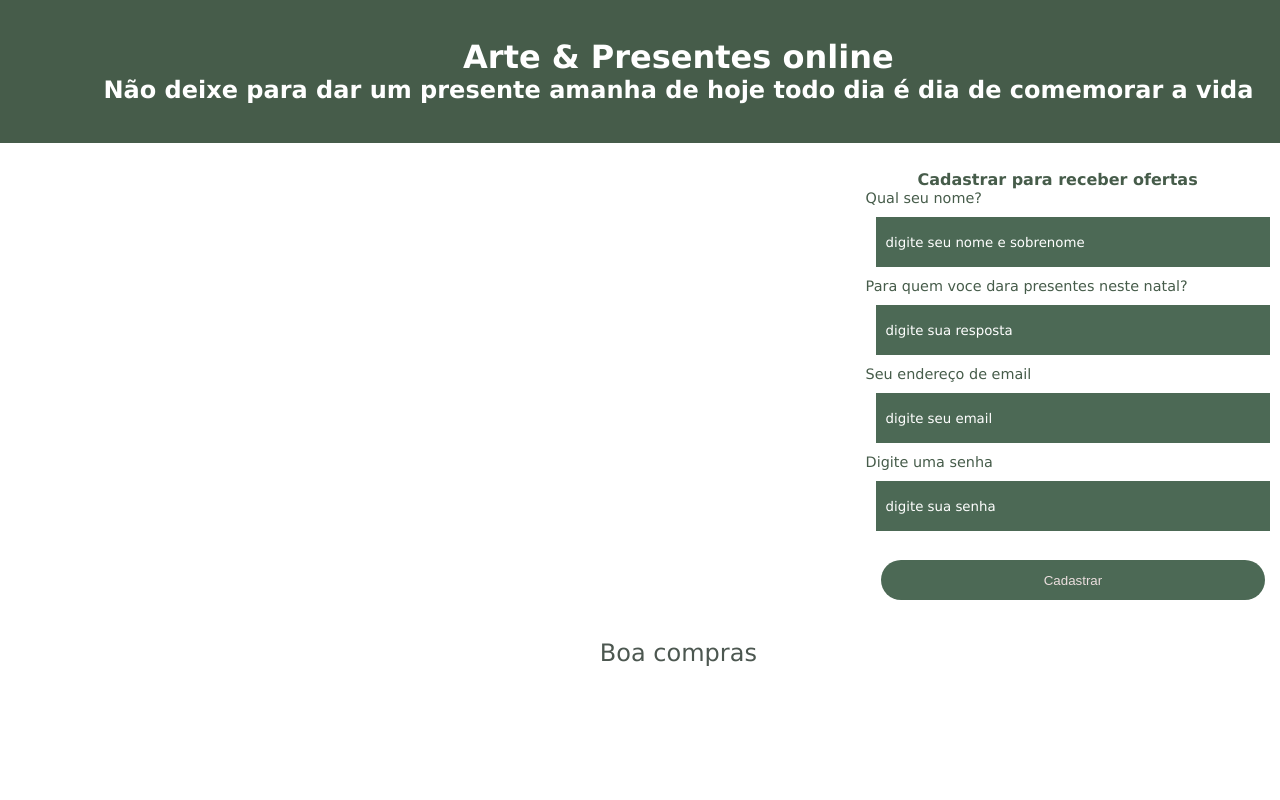
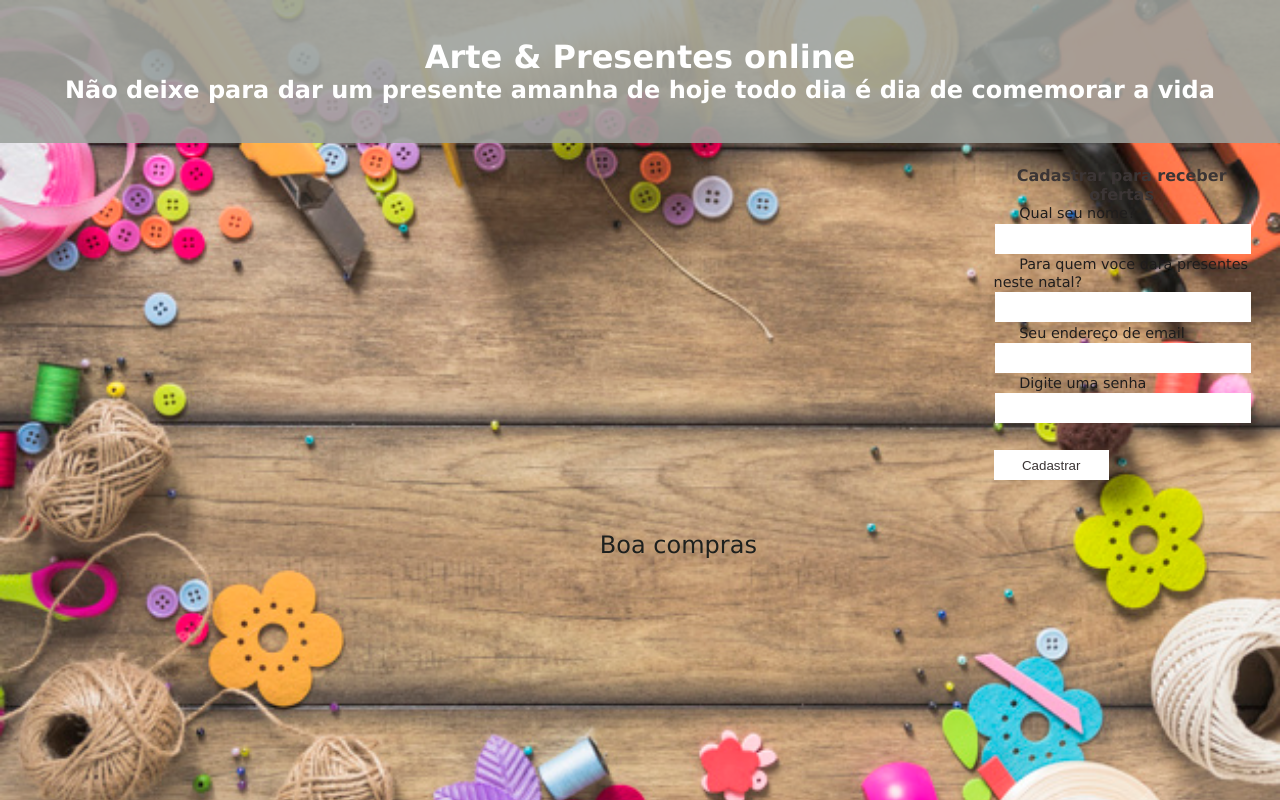
Before and after one commit to andreia22/ideias, a plain HTML site: page ideiasLandingPage/index.html in a window 1280 px wide. Shown: the top 800 px of the page. Drawn offline with Linux system fonts and the light colour scheme.

Commit message:
add prototipo

```diff
--- a/ideiasLandingPage/stilo.css
+++ b/ideiasLandingPage/stilo.css
@@ -5,13 +5,16 @@
     width: 100%; /* 67,5%; +/- 960 */
 }
 body {
-    background-color:#ffffff;
+    background-image: url('imgback.jpg');
+    background-repeat: no-repeat;
+    background-size: 100%;
 }
  .cabecalho  {
     text-align: center;
     padding: 3.00%;
-    width: 100%;
-    background-color: #465c4a;
+    width: 94%;
+    background-color: #9ca19de0;
+    height: 30%;
 }
 .cabecalho h1  {
     color: #ffffff;
@@ -26,7 +29,7 @@ body {
      sans-serif;
 }
 .formulario h3 {
-    color:  #465c4a;
+    color:   rgb(59, 53, 53);
     font-size: 1em;
     text-align: center;
     font-family: 'Lucida Sans', 'Lucida Sans Regular', 'Lucida Grande', 'Lucida Sans Unicode', Geneva, Verdana,
@@ -35,43 +38,46 @@ body {
 }
 label {
     width: 100%;
-    height: 100px;
+    height: 50%;
     font-size: .9em;
-    color:  #465c4a;
+    color:   rgb(31, 29, 29);
     font-family: 'Lucida Sans', 'Lucida Sans Regular', 'Lucida Grande', 'Lucida Sans Unicode', Geneva, Verdana,
      sans-serif;
-    text-align: left;
+    text-align: center;
+    margin-left: 10%;
 }
  .formulario {
     float: right;
     text-align: left;
     margin-top: 1em;
     margin-right: 1.9em;
-    width: 30%;
+    width: 20%;
 
  }
 form input[type=text],
 form input[type=password],
 form input[type=number] {
-    background-color: #4c6955;
-    width: 100%;
-    height: 50px;
+    background-color: #ffffff;
+    width: 90%;
+    height: 30px;
+    border-radius: 10px rgb(14, 20, 16);
+    padding-left: 10%;
+    margin-right: 10%;
+    margin: 0.5% 0.5% ;
     border: 0;
-    border-radius: 10px rgb(14, 20, 16);
-    padding-left: 10px;
-    margin: 10px 10px ;
 }
  .formulario [type=submit]{
-    width: 100%;
-    height: 40px;
+    width: 45%;
+    height: 30px;
     cursor: pointer;
-    background-color: #4c6955;
-    color: rgb(235, 222, 222);
+    background-color: #ffffff;
+    color: rgb(59, 53, 53);
     border: 0;
-    border-radius: 20px;
+    text-align: center;
     transition: 1s;
-    margin-left: 4%;
-    margin-top: 5%;
+    margin-left: 0%;
+    margin-bottom: 5%;
+    margin-top: 10%;
 }
 form ::placeholder {
     color: #ffffff;
@@ -87,6 +93,6 @@ form ::placeholder {
 .rodape {
     font-family: 'Luccida Sans', 'Lucida Sans Regular', 'Lucida Grande', 'Lucida Sans Unicode', Geneva, Verdana,
     sans-serif;
-    color: #4c5750;
+    color: #1d201e;
     font-size: 1.5em;
 }
```
Also changed, not shown: ideiasLandingPage/imgback.jpg (added), ideiasLandingPage/imgbackcon.jpg (added), 1 other file.
